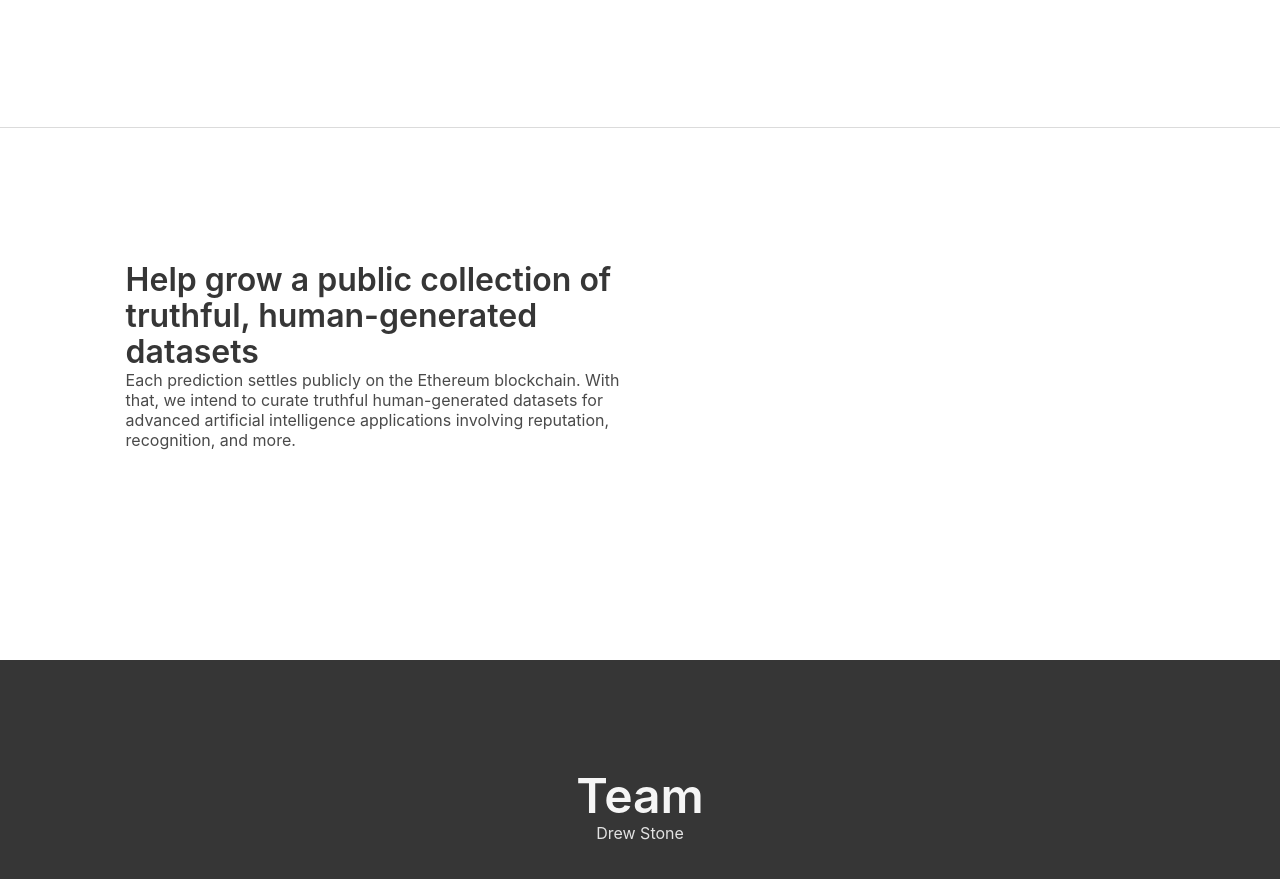
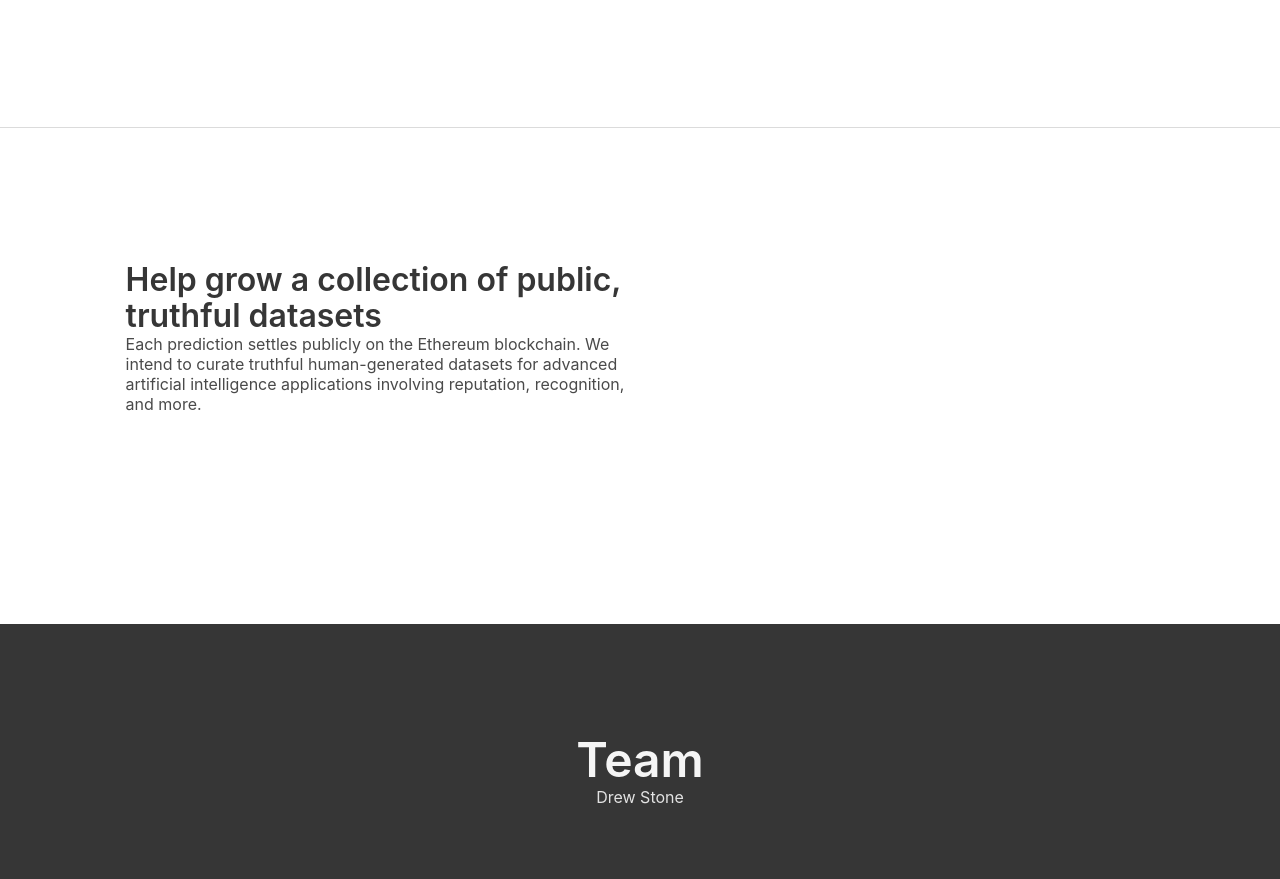
Before and after one commit to drewstone/trc-landingpage, a Jekyll site: the page built from index.html, in a window 1280 px wide and 900 px high, scrolled down 1844 px. Shown: the top 879 px of the window. Built offline with Jekyll 4.4.1, drawn with Linux system fonts in a browser that asks for light colours; nearby versions of some CDN libraries.

```diff
--- a/assets/js/bgd-animation.js
+++ b/assets/js/bgd-animation.js
@@ -16,8 +16,9 @@ window.addEventListener("load", function() {
       }, lightness: {
         min: 50,
         max: 60
-      } }, bokeh: {
-        count: 20,
+      } },
+      bokeh: {
+        count: 40,
         size: {
           min: 0.01,
           max: 0.03
@@ -43,7 +44,7 @@ window.addEventListener("load", function() {
     force: false,
     resolution: 0.5,
     bokeh: {
-      count: 6
+      count: 10
     }
   };
   //buffers
--- a/index.html
+++ b/index.html
@@ -11,9 +11,9 @@ content1: >
 contentTitle2: Get paid to provide your predictions
 content2: >
   Truecoin rewards predictors who participate using an innovative cryptocurrency (TRC). The currency facilitates the creation of new questions on the Truecoin platform.
-contentTitle3: Help grow a public collection of truthful, human-generated datasets
+contentTitle3: Help grow a collection of public, truthful datasets
 content3: >
-  Each prediction settles publicly on the Ethereum blockchain. With that, we intend to curate truthful human-generated datasets for advanced artificial intelligence applications involving reputation, recognition, and more.
+  Each prediction settles publicly on the Ethereum blockchain. We intend to curate truthful human-generated datasets for advanced artificial intelligence applications involving reputation, recognition, and more.
 contentTitle4: Team
 content4: Drew Stone
 ---
@@ -78,7 +78,7 @@ content4: Drew Stone
 <section class="section">
   <div class="container cnt-section">
     <div class="columns is-vcentered">
-      <div class="column">
+      <div class="column is-third">
         <p class="title is-3">{{ page.contentTitle1 }}</p>
         <p class="subtitle is-6">{{ page.content1 }}</p>
       </div>
```
Also changed, not shown: 3 other files.
